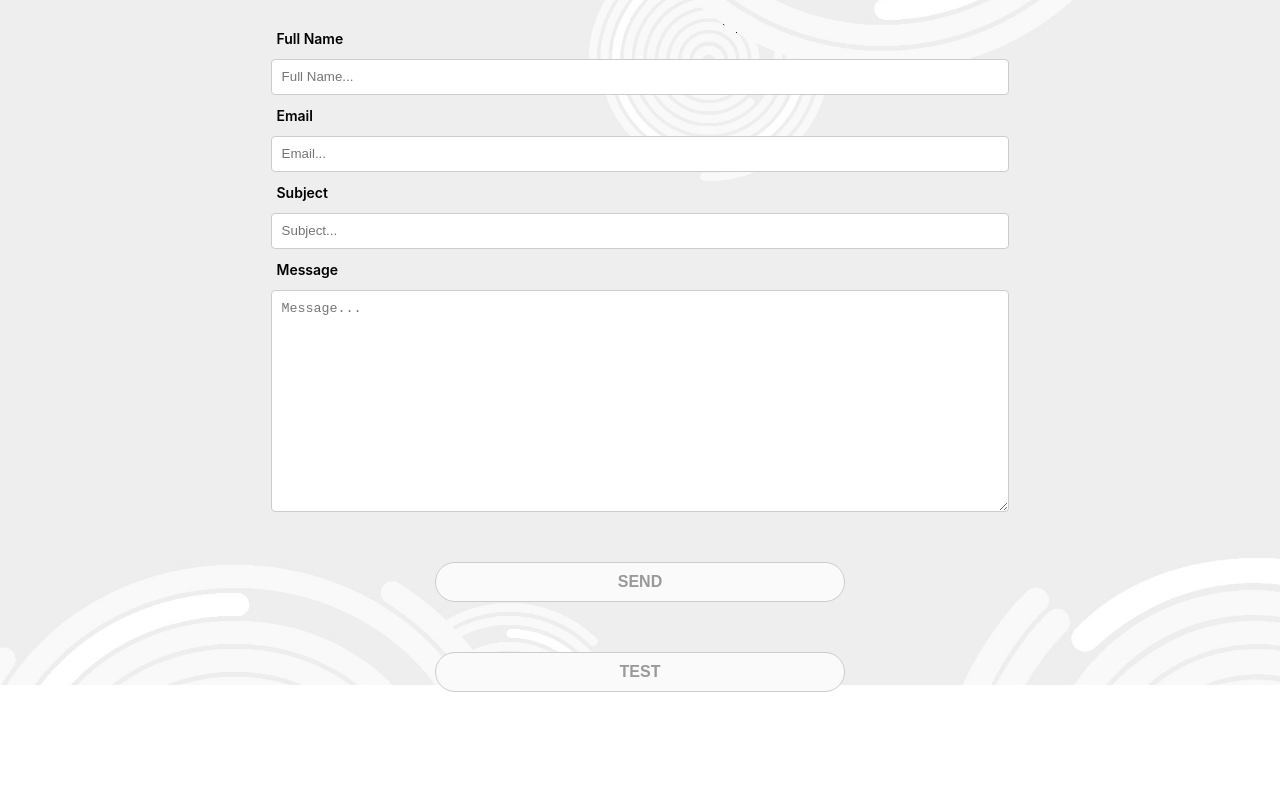
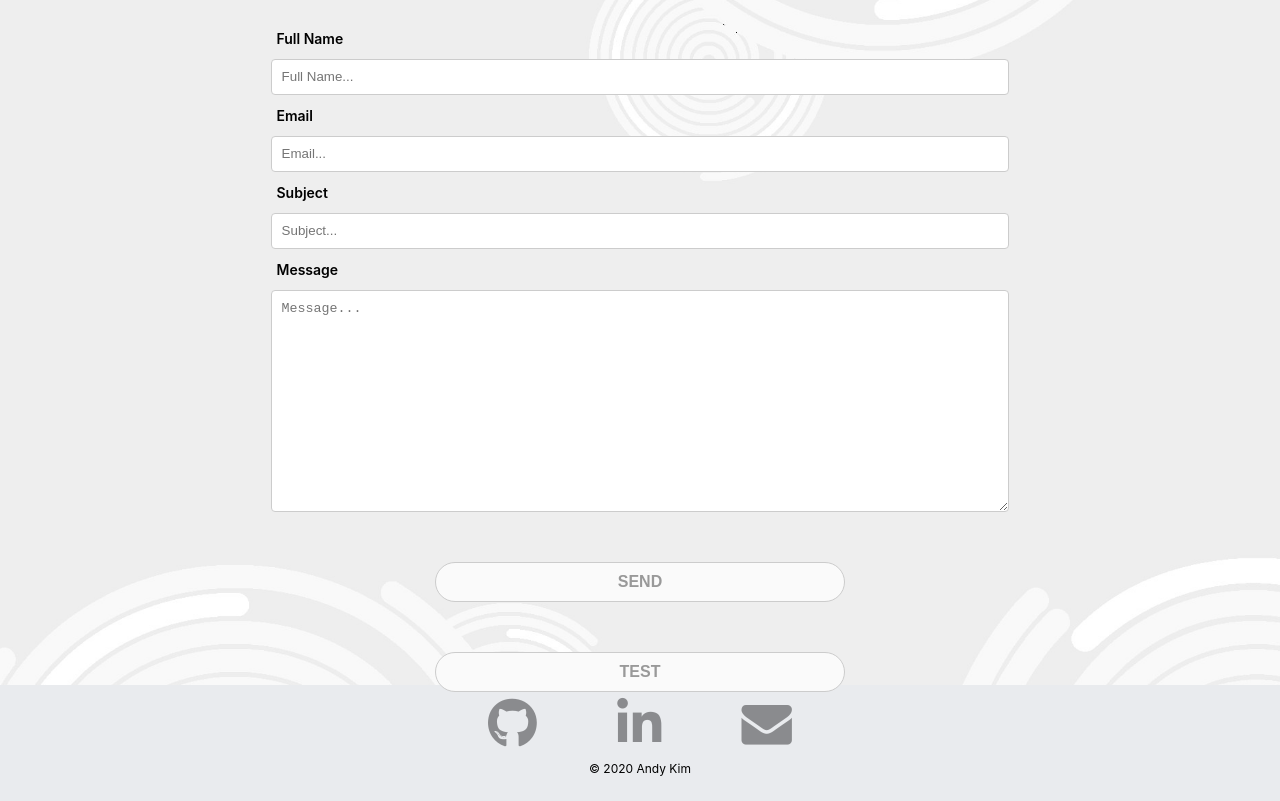
Before and after one commit to AndyKimHunnyLeo/andykim_portfolio, a React (Create React App) app: page / in a window 1280 px wide. Shown: the part 3934-4735 px from the top of the page. Before the commit the page ends 4626 px from the top, so only its background shows below. Built offline with nearby package versions, Linux system fonts and the light colour scheme.

Commit message:
Footer added

```diff
--- /dev/null
+++ b/src/components/Footer.css
@@ -0,0 +1,38 @@
+.footer_content {
+  width: 100%;
+  display: flex;
+  height: calc(100px + 2vmin);
+  right: 0px;
+  bottom: 0px;
+  left: 0px;
+  z-index: 2;
+  flex-direction: column;
+  justify-content: center;
+  align-items: center;
+  background-color: rgb(233, 235, 238);
+}
+.footer_contacts {
+  width: 30%;
+  display: flex;
+  justify-content: space-around;
+}
+.footer_contact {
+  opacity: 0.5;
+  padding: 0;
+  border: none;
+  font-size: calc(3px + 1.2vmin);
+  background: none;
+  transition: 0.5s;
+  color: #2e2e30;
+}
+
+.footer_contact:hover {
+  -webkit-transform: scale(1.2);
+  -ms-transform: scale(1.2);
+  transform: scale(1.2);
+  color: #ff7676;
+}
+
+.footer_cpr {
+  font-size: 12px;
+}
--- /dev/null
+++ b/src/components/Footer.js
@@ -0,0 +1,38 @@
+import React from 'react';
+import './Footer.css';
+import 'font-awesome/css/font-awesome.min.css';
+
+function Footer() {
+  return (
+    <div className='footer_content'>
+      <div className='footer_contacts'>
+        {/* <button className="footer_git">git</button> */}
+        <a
+          href='https://github.com/PolarMushroom'
+          className='footer_contact'
+          target='_blank'
+          rel='noopener noreferrer '>
+          <i className='fa fa-github fa-4x icons'></i>
+        </a>
+        <a
+          href='https://www.linkedin.com/in/andy-kim-3595b618a/'
+          className='footer_contact'
+          target='_blank'
+          rel='noopener noreferrer'>
+          <i className='fa fa-linkedin fa-4x icons'></i>
+        </a>
+        <a
+          className='footer_contact'
+          target='_blank'
+          href='mailto:hyungseok.kim@outlook.com'
+          rel='noopener noreferrer'>
+          <i className='fa fa-envelope fa-4x'></i>
+        </a>
+      </div>
+
+      <p className='footer_cpr'>&copy; 2020 Andy Kim</p>
+    </div>
+  );
+}
+
+export default Footer;
--- a/src/components/Router.js
+++ b/src/components/Router.js
@@ -4,6 +4,7 @@ import Contact from '../routes/Contact';
 import Home from '../routes/Home';
 import Projects from '../routes/Projects';
 import Skills from '../routes/SkillsV2';
+import Footer from './Footer';
 import Navigation from './Navigation';
 
 const AppRouter = () => {
@@ -15,6 +16,7 @@ const AppRouter = () => {
       <Skills />
       <Projects />
       <Contact />
+      <Footer />
     </div>
   );
 };
--- a/src/routes/Projects.js
+++ b/src/routes/Projects.js
@@ -36,7 +36,7 @@ const Projects = () => {
               <button
                 className='animation_btn_white_to_pink btn side_projects'
                 onClick={() => {
-                  alert('Sorry source code is unavailable');
+                  alert('Sorry source code is unavailable for this project');
                 }}>
                 <i className='fa fa-github fa-2x icons main_project_icons'></i>
               </button>
```
Also changed, not shown: 1 other file (tests, documents, lock files or other folders).
